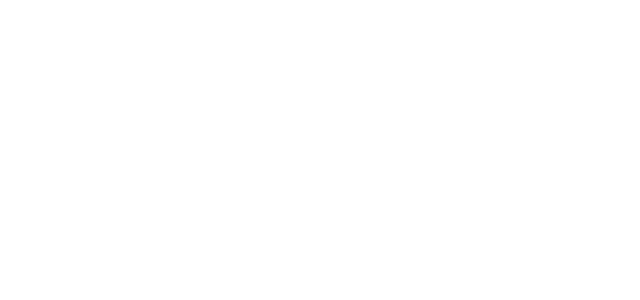
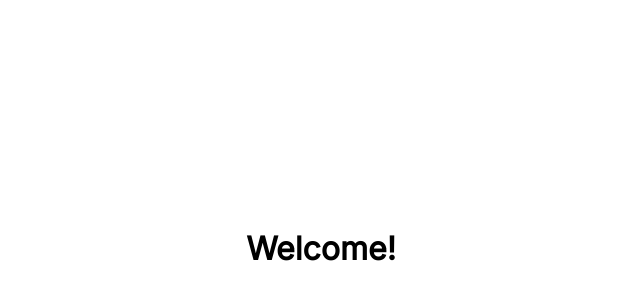
Before and after one commit to Discovery-Squad/uofthacks-project, a React (Create React App) app in the folder frontend/: page / in a window 1280 px wide. Shown: the part 152-452 px from the top of the page, without its empty margins (319-959 px from the left). Built offline with nearby package versions, Linux system fonts and the light colour scheme.

Commit message:
Updated React Router

```diff
--- a/frontend/package.json
+++ b/frontend/package.json
@@ -31,5 +31,9 @@
       "last 1 firefox version",
       "last 1 safari version"
     ]
+  },
+  "devDependencies": {
+    "css-loader": "^6.7.3",
+    "style-loader": "^3.3.1"
   }
 }
--- /dev/null
+++ b/frontend/src/App.css
@@ -0,0 +1,25 @@
+.App {
+    text-align: center;
+  }
+
+  .App-logo {
+    height: 40vmin;
+    pointer-events: none;
+  }
+
+  @media (prefers-reduced-motion: no-preference) {
+    .App-logo {
+      animation: App-logo-spin infinite 20s linear;
+    }
+  }
+
+  .App-header {
+    background-color: #282c34;
+    min-height: 100vh;
+    display: flex;
+    flex-direction: column;
+    align-items: center;
+    justify-content: center;
+    font-size: calc(10px + 2vmin);
+    color: white;
+  }
--- a/frontend/src/App.js
+++ b/frontend/src/App.js
@@ -15,24 +15,24 @@ function App() {
     <Routes>
 
       {/* Onboard */}
-      <Route exact path="/" component={Intro}/>
-      <Route path="/login" component={Login}/>
-      <Route path="/signup" component={SignUp}/>
+      <Route exact path="/" element={<Intro/>}/>
+      <Route path="/login" element={<Login/>}/>
+      <Route path="/signup" element={<SignUp/>}/>
 
       {/* Homescreen */}
-      <Route path="/home" component={HomeScreen}/>
+      <Route path="/home" element={<HomeScreen/>}/>
 
       {/* Map */}
-      <Route path="/explore" component={Explore}/>
+      <Route path="/explore" element={<Explore/>}/>
 
       {/* Run */}
-      <Route path="/run" component={ThemedRun}/>
+      <Route path="/run" element={<ThemedRun/>}/>
 
       {/* Preferences */}
-      <Route path="/preferences" component={Preferences}/>
+      <Route path="/preferences" element={<Preferences/>}/>
 
       {/* Profile */}
-      <Route path="/myprofile" component={MyProfile}/>
+      <Route path="/myprofile" element={<MyProfile/>}/>
 
     </Routes>
     </BrowserRouter>
--- a/frontend/src/containers/onboarding/intro.jsx
+++ b/frontend/src/containers/onboarding/intro.jsx
@@ -1,10 +1,32 @@
 import React from 'react';
 import styled from 'styled-components';
+import '../../../src/App.css';
+
+const MainContainer = styled.div`
+    width: 100%;
+    height: 100vh;
+    display: flex;
+    flex-direction: column;
+    justify-content: center;
+    align-items: center;
+`;
+
+const IntroTitle = styled.div`
+    display: flex;
+    color: black;
+    font-family: 'Inter', sans-serif;
+    font-size: 1rem;
+    font-weight: bold;
+`;
 
 export function Intro() {
     return (
         <div>
-
+            <MainContainer>
+                <IntroTitle>
+                    <h1>Welcome!</h1>
+                </IntroTitle>
+            </MainContainer>
         </div>
     )
 };
--- a/frontend/src/index.css
+++ b/frontend/src/index.css
@@ -1,3 +1,5 @@
+@import url('https://fonts.googleapis.com/css2?family=Inter&display=swap');
+
 body {
   margin: 0;
   font-family: -apple-system, BlinkMacSystemFont, "Segoe UI", "Roboto", "Oxygen",
@@ -6,3 +8,7 @@ body {
   -webkit-font-smoothing: antialiased;
   -moz-osx-font-smoothing: grayscale;
 }
+
+* {
+  box-sizing: border-box;
+}
```
Also changed, not shown: 1 other file (tests, documents, lock files or other folders).
